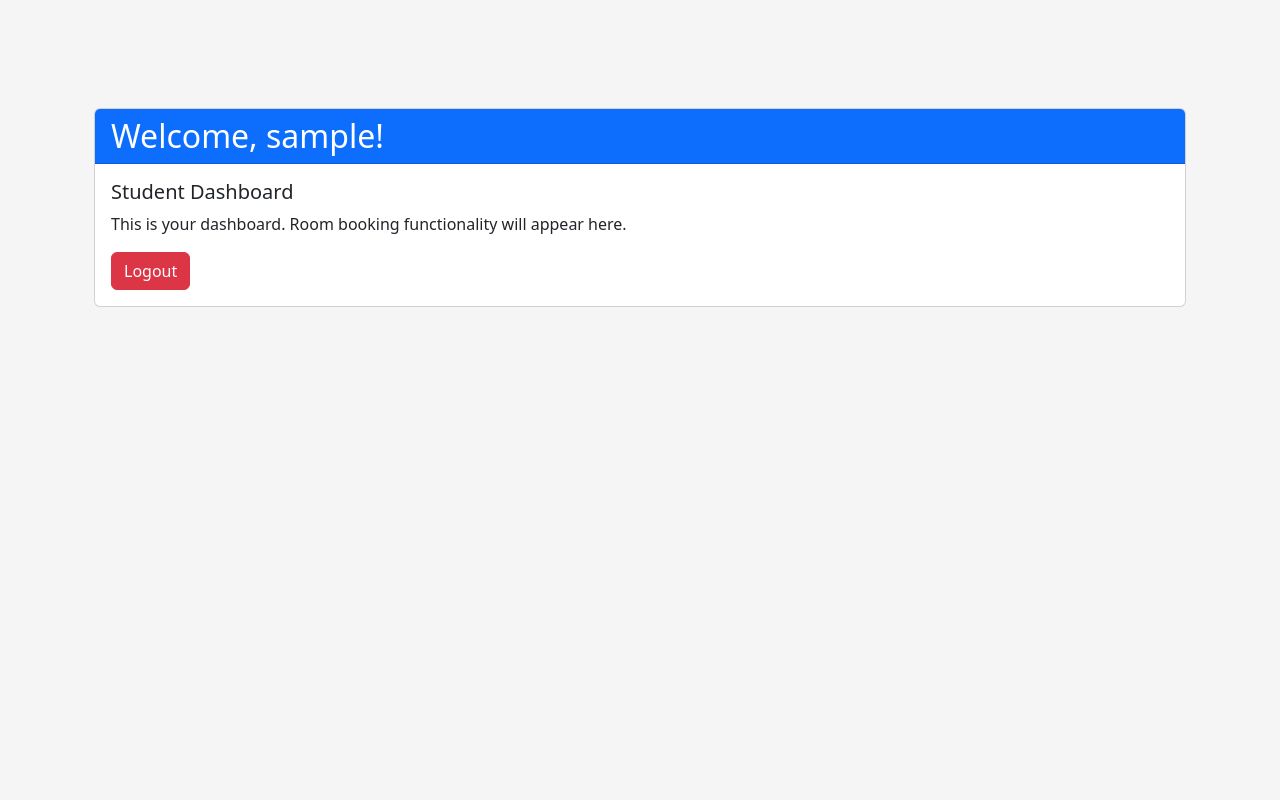
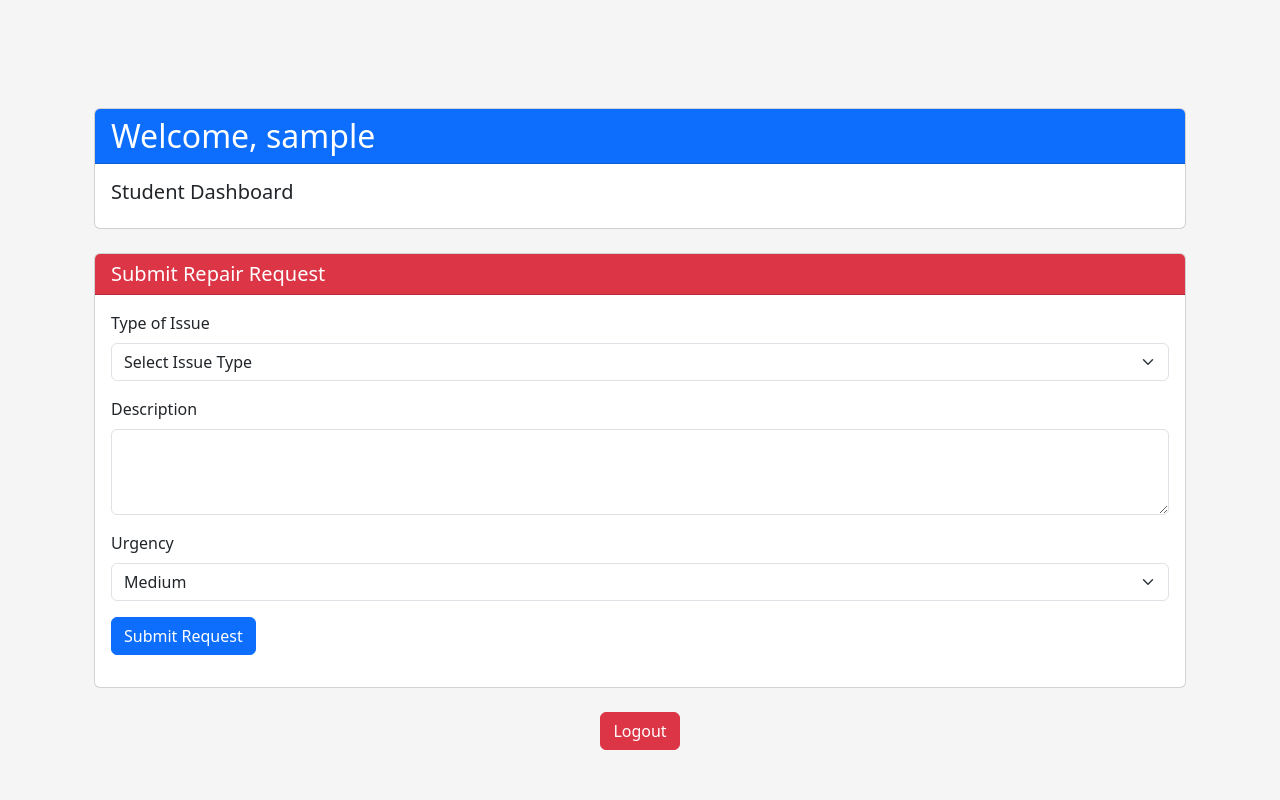
Before and after one commit to admsht/cs451-team-project, a Flask app: page /student/dashboard in a window 1280 px wide. Run offline with Flask 3, Linux system fonts and the light colour scheme; the visitor is signed in with stand-in values (Sample User, id 1).

Commit message:
Implement repair request system

```diff
--- a/Project/app.py
+++ b/Project/app.py
@@ -3,6 +3,7 @@ from flask_bcrypt import Bcrypt
 from flask_sqlalchemy import SQLAlchemy
 import os
 from functools import wraps
+from datetime import datetime
 
 app = Flask(__name__)
 app.secret_key = os.urandom(24)  # Generate a random secret key
@@ -26,6 +27,20 @@ class User(db.Model):
 
     def __repr__(self):
         return f'<User {self.username}>'
+
+# Model for tracking maintenance and repair requests submitted by students
+class RepairRequest(db.Model):
+    __tablename__ = 'repair_requests'
+    id = db.Column(db.Integer, primary_key=True)
+    user_id = db.Column(db.Integer, nullable=False)
+    repair_type = db.Column(db.String(50), nullable=False)
+    description = db.Column(db.Text, nullable=False)
+    urgency = db.Column(db.String(20), nullable=False)
+    status = db.Column(db.String(20), default='pending')
+    date_submitted = db.Column(db.DateTime, default=datetime.utcnow)
+
+    def __repr__(self):
+        return f'<RepairRequest {self.id}>'
 
 # Student login required decorator
 def login_required(f):
@@ -123,6 +138,32 @@ def register():
 def dashboard():
     return render_template('student_dashboard.html', username=session.get('username'))
 
+# Route to handle the submission of new repair requests from students
+@app.route('/submit-repair', methods=['POST'])
+@login_required
+def submit_repair():
+    user_id = session.get('user_id')
+
+    # Extract form data submitted by the student
+    repair_type = request.form.get('repair_type')
+    description = request.form.get('repair_description')
+    urgency = request.form.get('repair_urgency')
+
+    # Create a new RepairRequest object with the submitted data
+    new_repair = RepairRequest(
+        user_id=user_id,
+        repair_type=repair_type,
+        description=description,
+        urgency=urgency,
+        status='pending'
+    )
+
+    db.session.add(new_repair)
+    db.session.commit()
+
+    flash('Repair request submitted successfully!', 'success')
+    return redirect(url_for('dashboard'))
+
 # Admin login route
 @app.route('/admin/login', methods=['GET', 'POST'])
 def admin_login():
--- a/Project/templates/student_dashboard.html
+++ b/Project/templates/student_dashboard.html
@@ -4,15 +4,55 @@
 
 {% block content %}
 <div class="container py-5">
-    <div class="card">
+    <div class="card mb-4">
         <div class="card-header bg-primary text-white">
-            <h2 class="mb-0">Welcome, {{ username }}!</h2>
+            <h2 class="mb-0">Welcome, {{ username }}</h2>
         </div>
         <div class="card-body">
             <h5 class="card-title">Student Dashboard</h5>
-            <p class="card-text">This is your dashboard. Room booking functionality will appear here.</p>
-            <a href="{{ url_for('logout') }}" class="btn btn-danger">Logout</a>
         </div>
     </div>
+
+    <div class="card">
+        <div class="card-header bg-danger text-white">
+            <h5 class="mb-0">Submit Repair Request</h5>
+        </div>
+        <div class="card-body">
+            <form action="{{ url_for('submit_repair') }}" method="POST">
+                <div class="mb-3">
+                    <label for="repair_type" class="form-label">Type of Issue</label>
+                    <select class="form-select" id="repair_type" name="repair_type" required>
+                        <option value="" selected disabled>Select Issue Type</option>
+                        <option value="plumbing">Bathroom/Plumbing Issue</option>
+                        <option value="electrical">Electrical/Lighting Issue</option>
+                        <option value="furniture">Furniture Damage</option>
+                        <option value="heating">Heating/Cooling Issue</option>
+                        <option value="wifi">Internet/WiFi Problem</option>
+                        <option value="key">Lock/Key Problem</option>
+                        <option value="pest">Pest Control</option>
+                        <option value="other">Other</option>
+                    </select>
+                </div>
+                <div class="mb-3">
+                    <label for="repair_description" class="form-label">Description</label>
+                    <textarea class="form-control" id="repair_description" name="repair_description" rows="3" required></textarea>
+                </div>
+                <div class="mb-3">
+                    <label for="repair_urgency" class="form-label">Urgency</label>
+                    <select class="form-select" id="repair_urgency" name="repair_urgency" required>
+                        <option value="low">Low</option>
+                        <option value="medium" selected>Medium</option>
+                        <option value="high">High</option>
+                    </select>
+                </div>
+                <button type="submit" class="btn btn-primary">Submit Request</button>
+            </form>
+        </div>
+    </div>
+
+    <div class="text-center mt-4">
+        <a href="{{ url_for('logout') }}" class="btn btn-danger">Logout</a>
+    </div>
 </div>
+
 {% endblock %}
```
